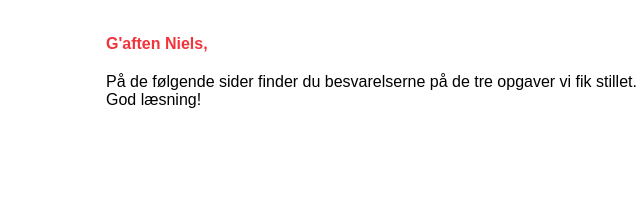
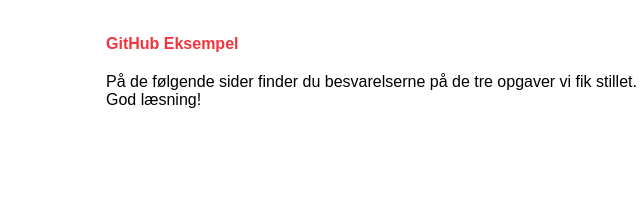
Before and after one commit to Sofiefriis/EtEksempel, a plain HTML site: page index.html in a window 1280 px wide. Shown: the part 1067-1272 px from the top of the page, 244-884 px from the left. Drawn offline with Linux system fonts and the light colour scheme.

Commit message:
Ændring af overskrift

```diff
--- a/index.html
+++ b/index.html
@@ -29,7 +29,7 @@
 		<section>
 			<h1>Forside</h1>
 			<br>
-			<p><b>G'aften Niels,</b></p>
+			<p><b>GitHub Eksempel</b></p>
 			<p>På de følgende sider finder du besvarelserne på de tre opgaver vi fik stillet. <br>God læsning!
 			</p>
 		</section>
```
Also changed, not shown: 1 other file.
